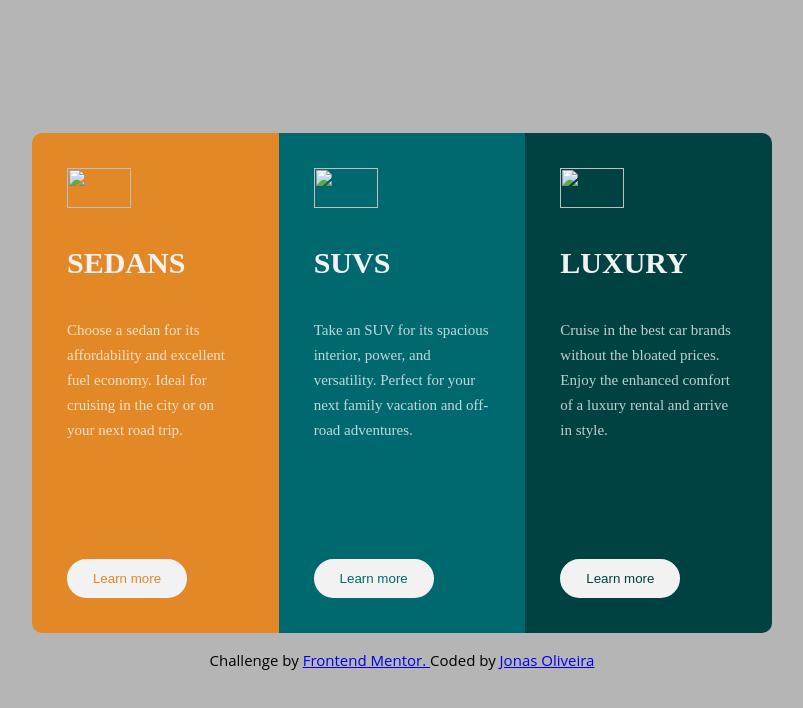
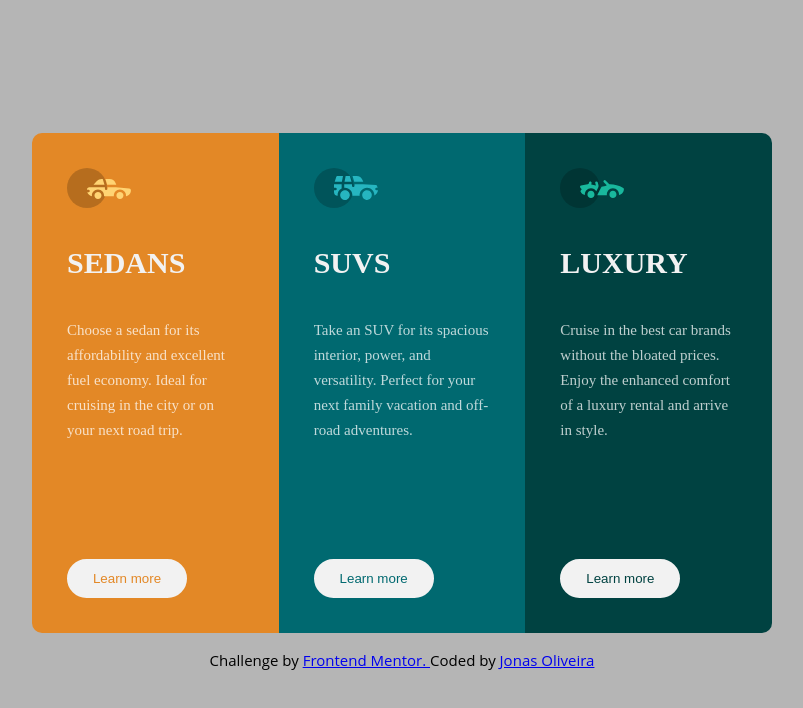
Before and after one commit to JonasOli/3-column-preview-card, a website: page index.html in a window 1280 px wide. Shown: the whole page, without its empty margins (238-1041 px from the left). Drawn offline with nearby package versions, Linux system fonts and the light colour scheme; files that its build step writes are made by us from their sources; the site is published under a folder, as on GitHub Pages, so addresses that start at the root find nothing.

Commit message:
HTML adjusts

```diff
--- a/index.html
+++ b/index.html
@@ -1,42 +1,58 @@
 <!DOCTYPE html>
 <html lang="en">
   <head>
-  <meta charset="UTF-8">
-  <meta http-equiv="X-UA-Compatible" content="IE=edge">
-  <meta name="viewport" content="width=device-width, initial-scale=1.0">
-  <link rel="stylesheet" href="css/style.css">
+    <meta charset="UTF-8" />
+    <meta http-equiv="X-UA-Compatible" content="IE=edge" />
+    <meta name="viewport" content="width=device-width, initial-scale=1.0" />
+    <link rel="stylesheet" href="css/style.css" />
     <title>3 column preview card</title>
   </head>
   <body>
-  <article class="container">
+    <main class="container">
       <div class="cards">
-      <div class="card">
-        <img class="card__image" src="/img/icon-sedans.svg" alt="" />
-        <h1 class="card__title">Sedans</h1>
+        <article class="card">
+          <img
+            class="card__image"
+            src="./img/icon-sedans.svg"
+            alt="Sedan icon"
+          />
+
+          <h2 class="card__title">Sedans</h2>
+
           <p class="card__text">
             Choose a sedan for its affordability and excellent fuel economy.
             Ideal for cruising in the city or on your next road trip.
           </p>
+
           <button class="card__button">Learn more</button>
-      </div>
-      <div class="card">
-        <img class="card__image" src="/img/icon-suvs.svg" alt="" />
-        <h1 class="card__title">SUVs</h1>
+        </article>
+
+        <article class="card">
+          <img class="card__image" src="./img/icon-suvs.svg" alt="SUV icon" />
+
+          <h2 class="card__title">SUVs</h2>
+
           <p class="card__text">
             Take an SUV for its spacious interior, power, and versatility.
             Perfect for your next family vacation and off-road adventures.
           </p>
+
           <button class="card__button">Learn more</button>
-      </div>
-      <div class="card">
-        <img class="card__image" src="/img/icon-luxury.svg" alt="" />
-        <h1 class="card__title">Luxury</h1>
+        </article>
+
+        <article class="card">
+          <img
+            class="card__image"
+            src="./img/icon-luxury.svg"
+            alt="Luxury car icon"
+          />
+          <h2 class="card__title">Luxury</h2>
           <p class="card__text">
             Cruise in the best car brands without the bloated prices. Enjoy the
             enhanced comfort of a luxury rental and arrive in style.
           </p>
           <button class="card__button">Learn more</button>
-      </div>
+        </article>
       </div>
 
       <div class="attribution">
@@ -57,6 +73,6 @@
           Jonas Oliveira
         </a>
       </div>
-  </article>
+    </main>
   </body>
 </html>
```
Lines whose indentation alone changed are shown as unchanged.
